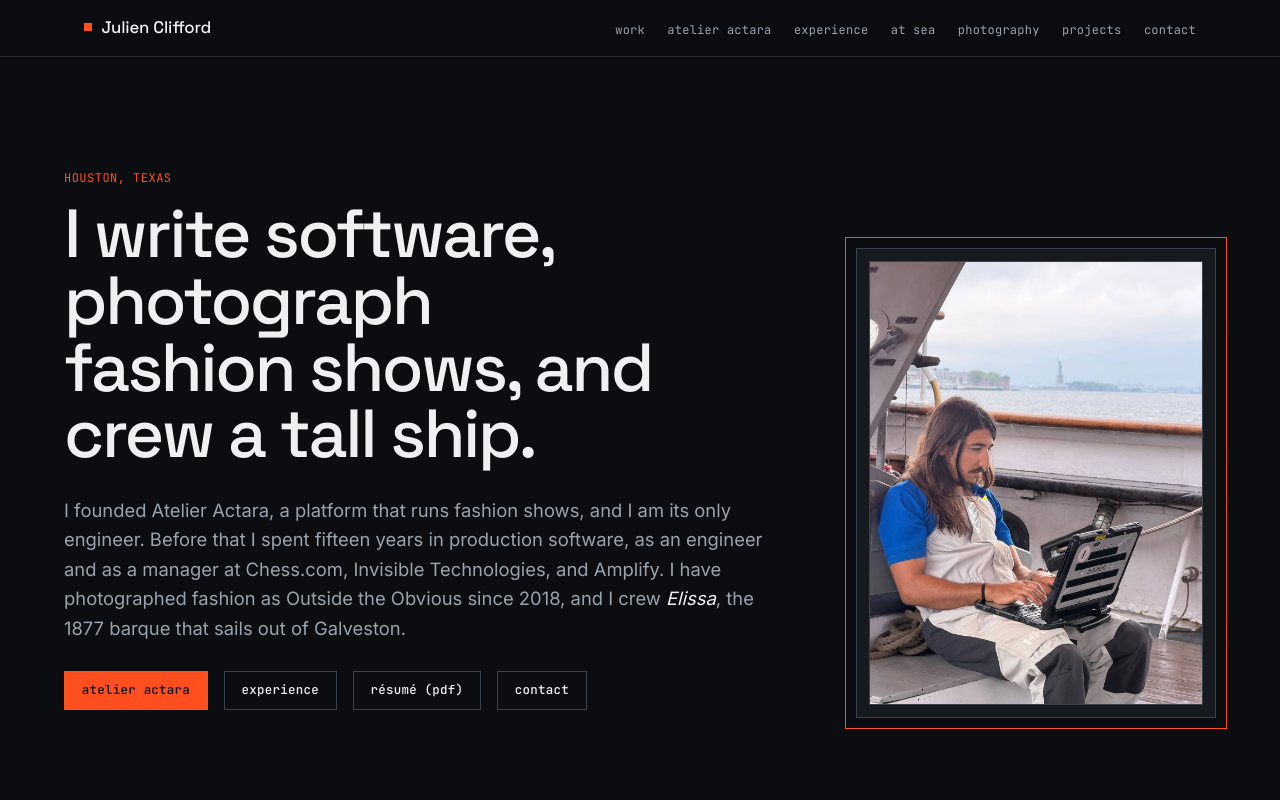
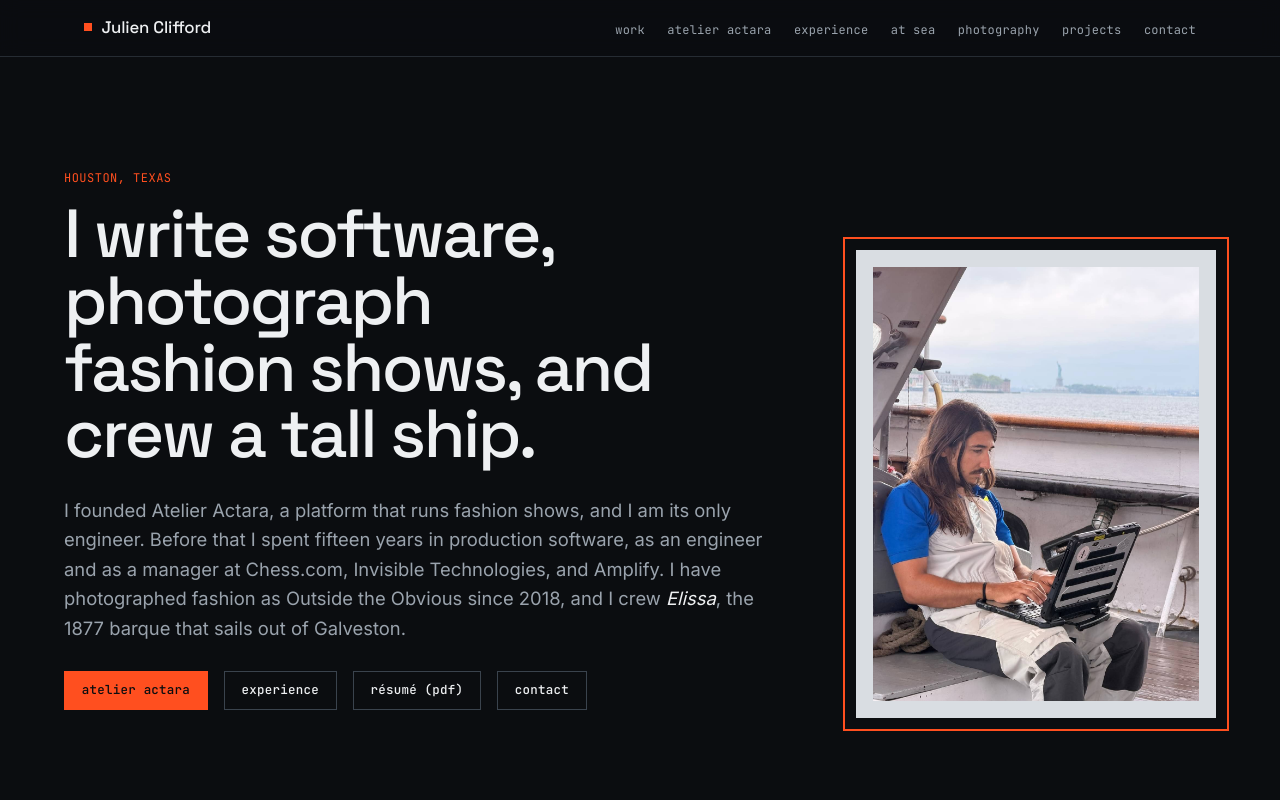
Before and after one commit to StavroMueller/jpclifford.com, a plain HTML site: page index.html in a window 1280 px wide. Shown: the top 800 px of the page. Drawn offline with Linux system fonts and the light colour scheme; no server answers.

Commit message:
Use a light grey mat so the portrait frame reads against the dark background
Co-Authored-By: Claude Fable 5.1 <noreply@anthropic.com>

```diff
--- a/style.css
+++ b/style.css
@@ -150,9 +150,9 @@ p { margin: 0 0 1rem; max-width: var(--measure); }
 .hero { position: relative; }
 .hero-grid { display: grid; grid-template-columns: 2fr 1fr; gap: clamp(2rem, 6vw, 5rem); align-items: end; }
 @media (max-width: 760px) { .hero-grid { grid-template-columns: 1fr; } .hero-portrait { order: -1; justify-self: start; text-align: left; } }
-.hero-portrait { position: relative; margin: 0; justify-self: end; text-align: right; width: min(360px, 70vw); padding: 12px; background: var(--bg-raised); border: 1px solid var(--line-strong); }
-.hero-portrait::after { content: ""; position: absolute; inset: -12px; border: 1px solid var(--accent); pointer-events: none; }
-.hero-portrait img { display: block; width: 100%; height: auto; border: 1px solid var(--line-strong); }
+.hero-portrait { position: relative; margin: 0; justify-self: end; text-align: right; width: min(360px, 70vw); padding: 16px; background: #d9dde2; border: 1px solid #d9dde2; }
+.hero-portrait::after { content: ""; position: absolute; inset: -14px; border: 2px solid var(--accent); pointer-events: none; }
+.hero-portrait img { display: block; width: 100%; height: auto; }
 .hero-actions { display: flex; gap: .6rem; flex-wrap: wrap; margin-top: 1.75rem; }
 
 
```
